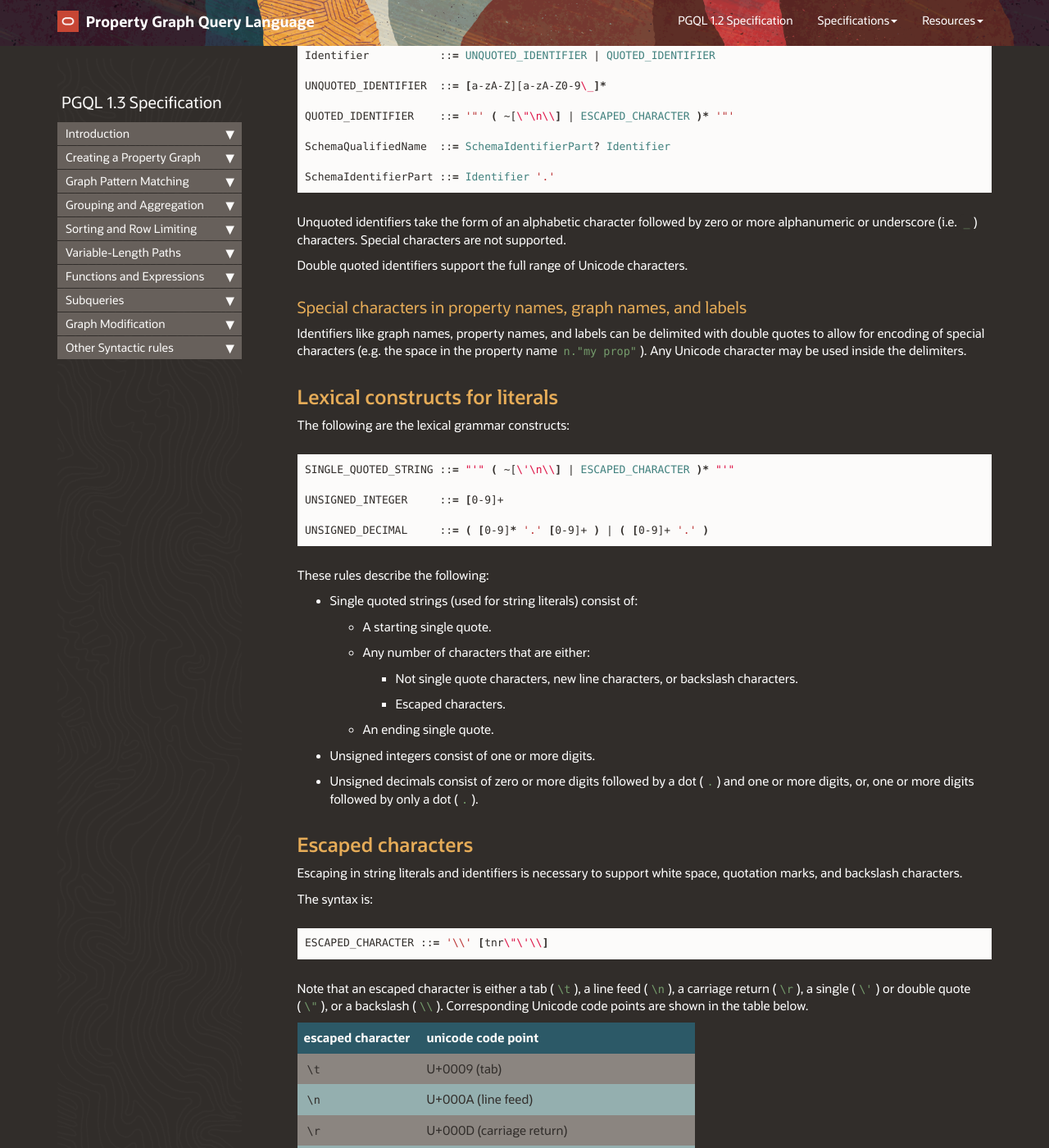
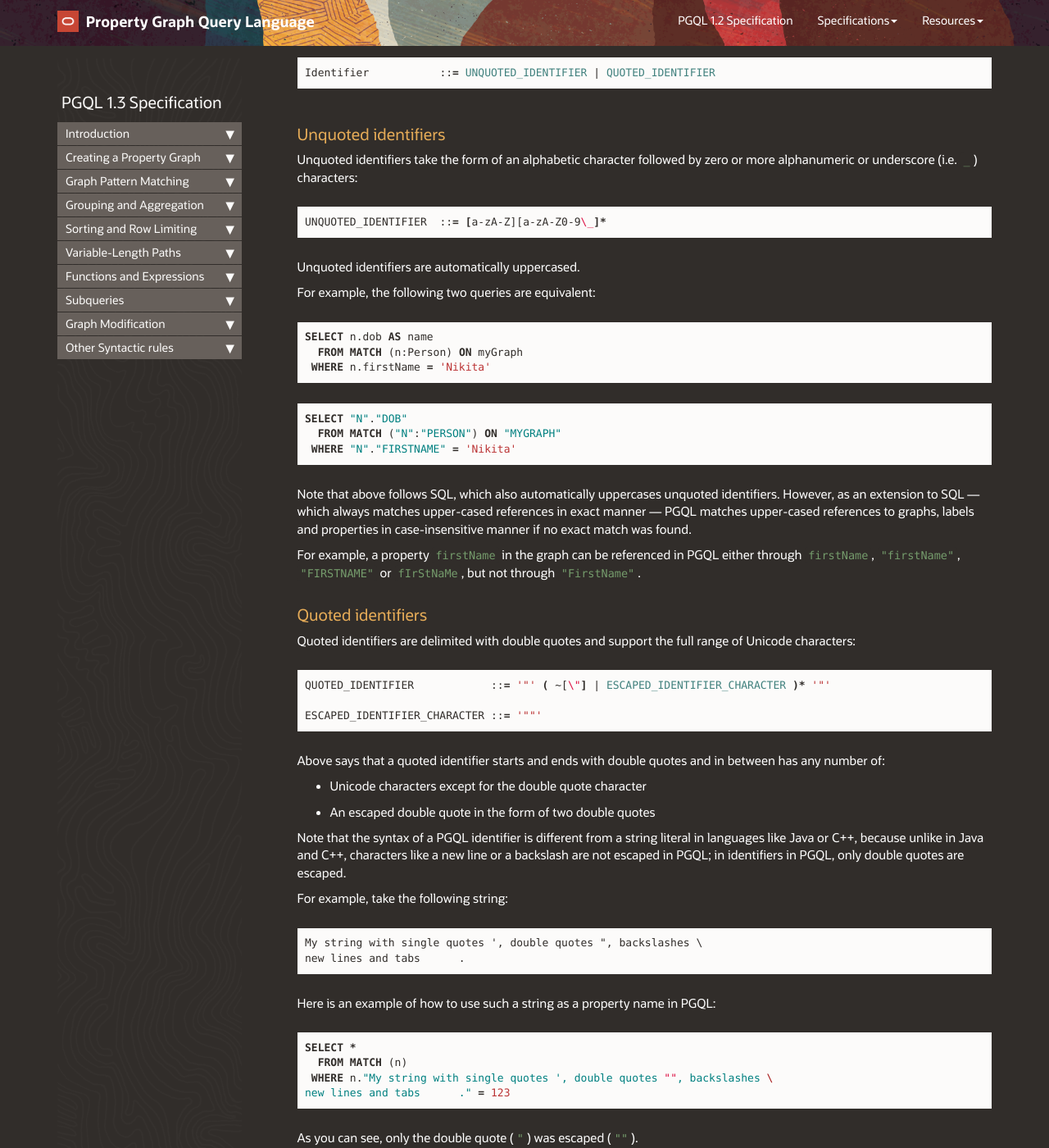
Before and after one commit to oracle/pgql-lang, a Jekyll site: the page built from pages/pgql-1.3-spec.md, in a window 1280 px wide and 1400 px high, scrolled down 88368 px. Shown: the whole window at 82% size. Built offline with Jekyll 4.4.1, drawn with Linux system fonts in a browser that asks for light colours; nearby versions of some CDN libraries; comment, search, counter and statistics services are not loaded; some of the changed text lies outside the part shown.

Commit message:
syntax changes string literals and identifiers

````diff
--- a/_layouts/page.html
+++ b/_layouts/page.html
@@ -527,6 +527,10 @@
     | replace:'&lt;CreatePropertyGraph&gt;','<a href="#CreatePropertyGraph">CreatePropertyGraph</a>'
     | replace:'GraphName           ::','GraphName          <a name="GraphName" class="pgql-anchor"> </a>::'
     | replace:'&lt;GraphName&gt;','<a href="#GraphName">GraphName</a>'
+    | replace:'SchemaQualifiedName  ::','SchemaQualifiedName <a name="SchemaQualifiedName" class="pgql-anchor"> </a>::'
+    | replace:'&lt;SchemaQualifiedName&gt;','<a href="#SchemaQualifiedName">SchemaQualifiedName</a>'
+    | replace:'SchemaIdentifierPart ::','SchemaIdentifierPart<a name="SchemaIdentifierPart" class="pgql-anchor"> </a>::'
+    | replace:'&lt;SchemaIdentifierPart&gt;','<a href="#SchemaIdentifierPart">SchemaIdentifierPart</a>'
     | replace:'VertexTables        ::','VertexTables       <a name="VertexTables" class="pgql-anchor"> </a>::'
     | replace:'&lt;VertexTables&gt;','<a href="#VertexTables">VertexTables</a>'
     | replace:'EdgeTables          ::','EdgeTables         <a name="EdgeTables" class="pgql-anchor"> </a>::'
@@ -849,20 +853,18 @@
     | replace:'&lt;Identifier&gt;','<a href="#Identifier">Identifier</a>'
     | replace:'UNQUOTED_IDENTIFIER  ::','UNQUOTED_IDENTIFIER <a name="UNQUOTED_IDENTIFIER" class="pgql-anchor"> </a>::'
     | replace:'&lt;UNQUOTED_IDENTIFIER&gt;','<a href="#UNQUOTED_IDENTIFIER">UNQUOTED_IDENTIFIER</a>'
-    | replace:'QUOTED_IDENTIFIER    ::','QUOTED_IDENTIFIER   <a name="QUOTED_IDENTIFIER" class="pgql-anchor"> </a>::'
+    | replace:'QUOTED_IDENTIFIER            ::','QUOTED_IDENTIFIER           <a name="QUOTED_IDENTIFIER" class="pgql-anchor"> </a>::'
     | replace:'&lt;QUOTED_IDENTIFIER&gt;','<a href="#QUOTED_IDENTIFIER">QUOTED_IDENTIFIER</a>'
-    | replace:'SchemaQualifiedName  ::','SchemaQualifiedName <a name="SchemaQualifiedName" class="pgql-anchor"> </a>::'
-    | replace:'&lt;SchemaQualifiedName&gt;','<a href="#SchemaQualifiedName">SchemaQualifiedName</a>'
-    | replace:'SchemaIdentifierPart ::','SchemaIdentifierPart<a name="SchemaIdentifierPart" class="pgql-anchor"> </a>::'
-    | replace:'&lt;SchemaIdentifierPart&gt;','<a href="#SchemaIdentifierPart">SchemaIdentifierPart</a>'
-    | replace:'SINGLE_QUOTED_STRING ::','SINGLE_QUOTED_STRING<a name="SINGLE_QUOTED_STRING" class="pgql-anchor"> </a>::'
-    | replace:'&lt;SINGLE_QUOTED_STRING&gt;','<a href="#SINGLE_QUOTED_STRING">SINGLE_QUOTED_STRING</a>'
-    | replace:'UNSIGNED_INTEGER     ::','UNSIGNED_INTEGER    <a name="UNSIGNED_INTEGER" class="pgql-anchor"> </a>::'
+    | replace:'ESCAPED_IDENTIFIER_CHARACTER ::','ESCAPED_IDENTIFIER_CHARACTER<a name="ESCAPED_IDENTIFIER_CHARACTER" class="pgql-anchor"> </a>::'
+    | replace:'&lt;ESCAPED_IDENTIFIER_CHARACTER&gt;','<a href="#ESCAPED_IDENTIFIER_CHARACTER">ESCAPED_IDENTIFIER_CHARACTER</a>'
+    | replace:'STRING_LITERAL                   ::','STRING_LITERAL                  <a name="STRING_LITERAL" class="pgql-anchor"> </a>::'
+    | replace:'&lt;STRING_LITERAL&gt;','<a href="#STRING_LITERAL">STRING_LITERAL</a>'
+    | replace:'ESCAPED_STRING_LITERAL_CHARACTER ::','ESCAPED_STRING_LITERAL_CHARACTER<a name="ESCAPED_STRING_LITERAL_CHARACTER" class="pgql-anchor"> </a>::'
+    | replace:'&lt;ESCAPED_STRING_LITERAL_CHARACTER&gt;','<a href="#ESCAPED_STRING_LITERAL_CHARACTER">ESCAPED_STRING_LITERAL_CHARACTER</a>'
+    | replace:'UNSIGNED_INTEGER                 ::','UNSIGNED_INTEGER                <a name="UNSIGNED_INTEGER" class="pgql-anchor"> </a>::'
     | replace:'&lt;UNSIGNED_INTEGER&gt;','<a href="#UNSIGNED_INTEGER">UNSIGNED_INTEGER</a>'
-    | replace:'UNSIGNED_DECIMAL     ::','UNSIGNED_DECIMAL    <a name="UNSIGNED_DECIMAL" class="pgql-anchor"> </a>::'
+    | replace:'UNSIGNED_DECIMAL                 ::','UNSIGNED_DECIMAL                <a name="UNSIGNED_DECIMAL" class="pgql-anchor"> </a>::'
     | replace:'&lt;UNSIGNED_DECIMAL&gt;','<a href="#UNSIGNED_DECIMAL">UNSIGNED_DECIMAL</a>'
-    | replace:'ESCAPED_CHARACTER ::','ESCAPED_CHARACTER<a name="ESCAPED_CHARACTER" class="pgql-anchor"> </a>::'
-    | replace:'&lt;ESCAPED_CHARACTER&gt;','<a href="#ESCAPED_CHARACTER">ESCAPED_CHARACTER</a>'
     | replace:'COMMENT ::','COMMENT<a name="COMMENT" class="pgql-anchor"> </a>::'
     | replace:'&lt;COMMENT&gt;','<a href="#COMMENT">COMMENT</a>'
 }}
--- a/pages/pgql-1.3-spec.md
+++ b/pages/pgql-1.3-spec.md
@@ -26,11 +26,11 @@
  - Graph modification through [INSERT](#insert), [UPDATE](#update) and [DELETE](#delete) clauses.
  - [Cheapest path finding](#cheapest-path) and [Top-k cheapest path finding](#top-k-cheapest-path) using `COST` functions.
  - [IS_SOURCE_OF](#is_source_of) and [IS_DESTINATION_OF](#is_destination_of) functions for testing if a vertex is the source or destination of an edge.
- - Auto uppercasing of unquoted identifiers and case insensitive matching of uppercased identifiers. (TODO: add link)
- - Schema qualifiers for graph references. (TODO: add link)
- - Double quoted identifiers now supported everywhere. Previously, support was missing for:
+ - Auto uppercasing of [unquoted identifiers](#unquoted-identifiers) and case insensitive matching of uppercased identifiers.
+ - [Graph names](#GraphName) can now be schema-qualified.
+ - [Quoted identifiers](#quoted-identifiers) are now supported everywhere. Previously, support was missing for:
      - Vertex and edge variables.
-     - Aliases in `SELECT` and `GROUP BY` clauses. (TODO: add link)
+     - Aliases in `SELECT` and `GROUP BY` clauses.
 
 ### Syntax changes in PGQL 1.3
 
@@ -2438,7 +2442,7 @@
                                  | <TimeWithTimeZoneLiteral>
                                  | <TimestampWithTimeZoneLiteral>
 
-StringLiteral                ::= <SINGLE_QUOTED_STRING>
+StringLiteral                ::= <STRING_LITERAL>
 
 NumericLiteral               ::=   <UNSIGNED_INTEGER>
                                  | <UNSIGNED_DECIMAL>
@@ -3749,90 +3753,128 @@
 
 ## Identifiers
 
-Graph names, property names, and labels are all identifiers. These identifiers may either take an unquoted or double quoted form.
-
-Identifiers are used for graph names, property names, and labels. They are either unquoted or double quoted.
+Graph names, property names, labels, etc. are identifiers that can appear in either unquoted form or double quoted form.
 
 The syntax is:
 
 ```bash
 Identifier           ::= <UNQUOTED_IDENTIFIER> | <QUOTED_IDENTIFIER>
-
+```
+
+### Unquoted identifiers
+
+Unquoted identifiers take the form of an alphabetic character followed by zero or more alphanumeric or underscore (i.e. `_`) characters:
+
+```bash
 UNQUOTED_IDENTIFIER  ::= [a-zA-Z][a-zA-Z0-9\_]*
-
-QUOTED_IDENTIFIER    ::= '"' ( ~[\"\n\\] | <ESCAPED_CHARACTER> )* '"'
-
-SchemaQualifiedName  ::= <SchemaIdentifierPart>? <Identifier>
-
-SchemaIdentifierPart ::= <Identifier> '.'
-```
-
-Unquoted identifiers take the form of an alphabetic character followed by zero or more alphanumeric or underscore (i.e. `_`) characters. Special characters are not supported.
-
-Double quoted identifiers support the full range of Unicode characters.
-
-### Special characters in property names, graph names, and labels
-
-Identifiers like graph names, property names, and labels can be delimited with double quotes to allow for encoding of special characters (e.g. the space in the property name `n."my prop"`).
-Any Unicode character may be used inside the delimiters.
-
-## Lexical constructs for literals
-
-The following are the lexical grammar constructs:
-
-```bash
-SINGLE_QUOTED_STRING ::= "'" ( ~[\'\n\\] | <ESCAPED_CHARACTER> )* "'"
-
-UNSIGNED_INTEGER     ::= [0-9]+
-
-UNSIGNED_DECIMAL     ::= ( [0-9]* '.' [0-9]+ ) | ( [0-9]+ '.' )
-```
-
-These rules describe the following:
-
- - Single quoted strings (used for string literals) consist of:
-     - A starting single quote.
-     - Any number of characters that are either:
-         - Not single quote characters, new line characters, or backslash characters.
-         - Escaped characters.
-     - An ending single quote.
- - Unsigned integers consist of one or more digits.
- - Unsigned decimals consist of zero or more digits followed by a dot (`.`) and one or more digits, or, one or more digits followed by only a dot (`.`).
-
-## Escaped characters
-
-Escaping in string literals and identifiers is necessary to support white space, quotation marks, and backslash characters.
-
-The syntax is:
-
-```bash
-ESCAPED_CHARACTER ::= '\\' [tnr\"\'\\]
-```
-
-Note that an escaped character is either a tab (`\t`), a line feed (`\n`), a carriage return (`\r`), a single (`\'`) or double quote (`\"`), or a backslash (`\\`). Corresponding Unicode code points are shown in the table below.
-
-escaped character | unicode code point
---- | ---
-`\t` | U+0009 (tab)
-`\n` | U+000A (line feed)
-`\r` | U+000D (carriage return)
-`\"` | U+0022 (quotation mark, double quote mark)
-`\'` | U+0027 (apostrophe-quote, single quote mark)
-`\\` | U+005C (backslash)
-
-In string literals, it is optional to escape double quotes.
-
-For example:
-
-```sql
-'abc\"d\"efg' = 'abc"d"efg'
-Result: true
-```
-
-Similarly, in identifiers it is optional to escape single quotes.
-
-In addition to Java-like escaping, string literals in PGQL queries can be escaped in a SQL-like fashion by repeating the quote.
-For example, `n.prop = 'string''value'` is an alternative for `n.prop = 'string\'value'`, and `FROM "my""graph"` is an alternative for `FROM "my\"graph"`.
+```
+
+Unquoted identifiers are automatically uppercased.
+
+For example, the following two queries are equivalent:
+
+```sql
+SELECT n.dob AS name
+  FROM MATCH (n:Person) ON myGraph
+ WHERE n.firstName = 'Nikita'
+```
+
+```sql
+SELECT "N"."DOB"
+  FROM MATCH ("N":"PERSON") ON "MYGRAPH"
+ WHERE "N"."FIRSTNAME" = 'Nikita'
+```
+
+Note that above follows SQL, which also automatically uppercases unquoted identifiers.
+However, as an extension to SQL — which always matches upper-cased references in exact manner — PGQL matches upper-cased references to graphs, labels and properties in case-insensitive manner if no exact match was found.
+
+For example, a property `firstName` in the graph can be referenced in PGQL either through `firstName`, `"firstName"`, `"FIRSTNAME"` or `fIrStNaMe`, but not through `"FirstName"`.
+
+### Quoted identifiers
+
+Quoted identifiers are delimited with double quotes and support the full range of Unicode characters:
+
+```bash
+QUOTED_IDENTIFIER            ::= '"' ( ~[\"] | <ESCAPED_IDENTIFIER_CHARACTER> )* '"'
+
+ESCAPED_IDENTIFIER_CHARACTER ::= '""'
+```
+
+Above says that a quoted identifier starts and ends with double quotes and in between has any number of:
+ - Unicode characters except for the double quote character
+ - An escaped double quote in the form of two double quotes
+
+Note that the syntax of a PGQL identifier is different from a string literal in languages like Java or C++,
+because unlike in Java and C++, characters like a new line or a backslash are not escaped in PGQL;
+in identifiers in PGQL, only double quotes are escaped.
+
+For example, take the following string:
+
+```
+My string with single quotes ', double quotes ", backslashes \
+new lines and tabs	.
+```
+
+Here is an example of how to use such a string as a property name in PGQL:
+
+```sql
+SELECT *
+  FROM MATCH (n)
+ WHERE n."My string with single quotes ', double quotes "", backslashes \
+new lines and tabs	." = 123
+```
+
+As you can see, only the double quote (`"`) was escaped (`""`).
+
+## Literals
+
+PGQL has string, integer and decimal literals.
+
+The syntax for string literals is:
+
+```bash
+STRING_LITERAL                   ::= "'" ( ~['] | <ESCAPED_STRING_LITERAL_CHARACTER> )* "'"
+
+ESCAPED_STRING_LITERAL_CHARACTER ::= "''"
+```
+
+Above says that a string literal starts and ends with single quotes and in between has any number of:
+ - Unicode characters except for the single quote character
+ - An escaped single quote in the form of two single quotes
+
+Note that this is different from string literals in languages like Java or C++.
+First of all, PGQL string literals are single-quoted instead of double-quoted.
+Second, unlike in Java and C++, characters like a new line or a backslash are not escaped in PGQL;
+in string literals in PGQL, only single quotes are escaped.
+
+For example, take the following string:
+
+```
+My string with single quotes ', double quotes ", backslashes \
+new lines and tabs	.
+```
+
+Here is an example of how to use such a string as literal in PGQL:
+
+```sql
+SELECT *
+  FROM MATCH (n)
+ WHERE n.prop = 'My string with single quotes '', double quotes ", backslashes \
+new lines and tabs	.'
+```
+
+As you can see, only the double quote (`'`) was escaped (`''`).
+
+Finally, the syntax for integer and decimal literals is:
+
+```bash
+UNSIGNED_INTEGER                 ::= [0-9]+
+
+UNSIGNED_DECIMAL                 ::= ( [0-9]* '.' [0-9]+ ) | ( [0-9]+ '.' )
+```
+
+Note that above, integers and decimals are non-negative.
+However, negative numeric values can be generated through the [unary minus](#UnaryMinus) operator (-).
 
 ## Keywords
 
````
Also changed, not shown: other parts of pages/pgql-1.3-spec.md (+8 -4 lines), _data/sidebars/spec_1_3_sidebar.yml (+7 -7 lines).
